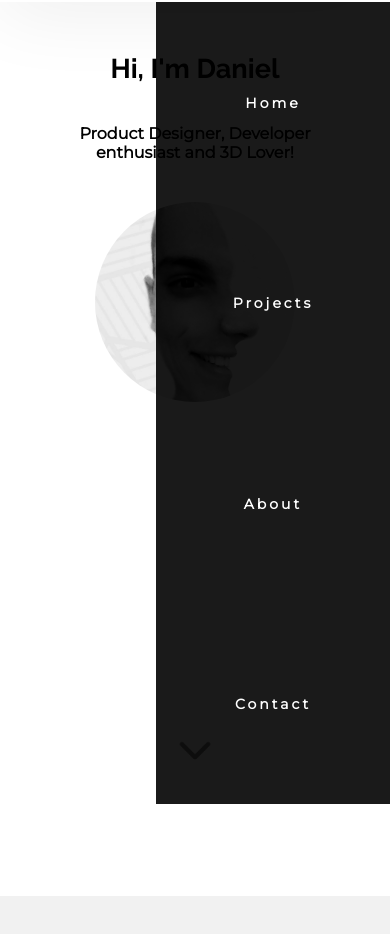
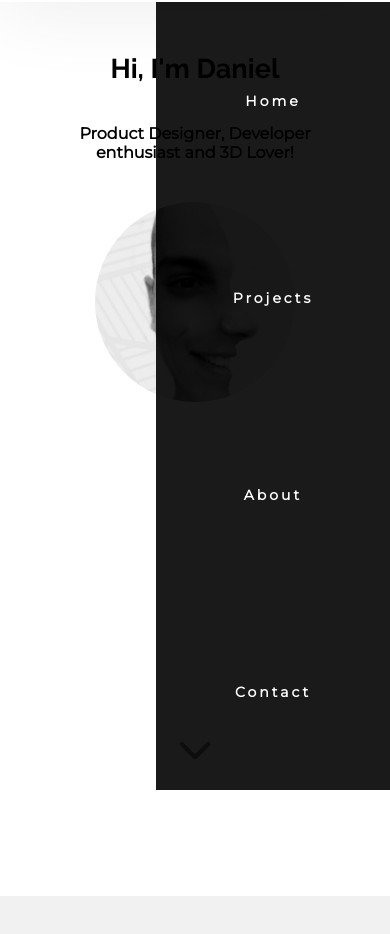
Before and after one commit to dpisati/dp_portfolio, a plain HTML site: page index.html in a window 390 px wide. Both pictures are taken after a click on the element 335 px from the left and 25 px from the top of the page. Shown: the part 48-982 px from the top of the page. Drawn offline with Linux system fonts and the light colour scheme.

Commit message:
adress_bar_mobile

```diff
--- a/style.css
+++ b/style.css
@@ -870,7 +870,7 @@ input {
     display: none;
     width: 60%;
     top: 50px;
-    height: 95vh;
+    height: calc(100vh - 56px);
   }
   .project01,
   .project02,
```
